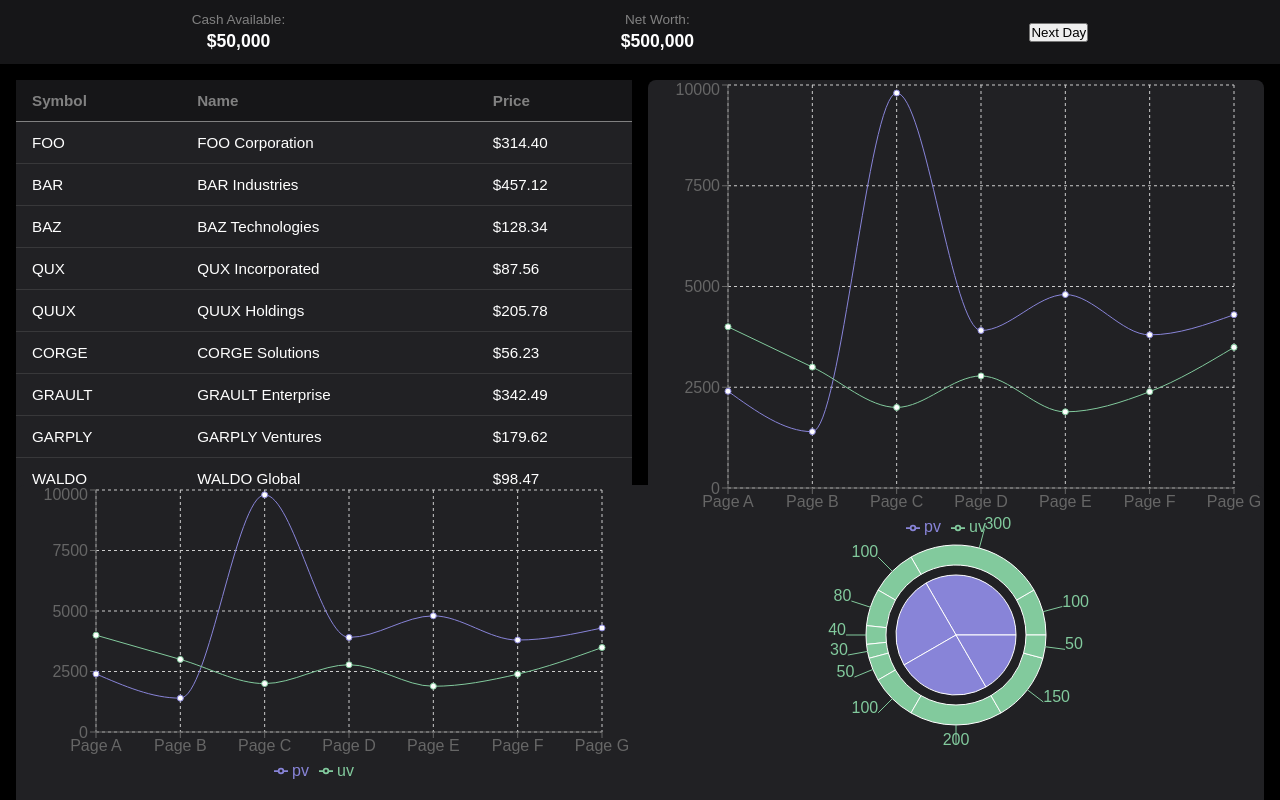
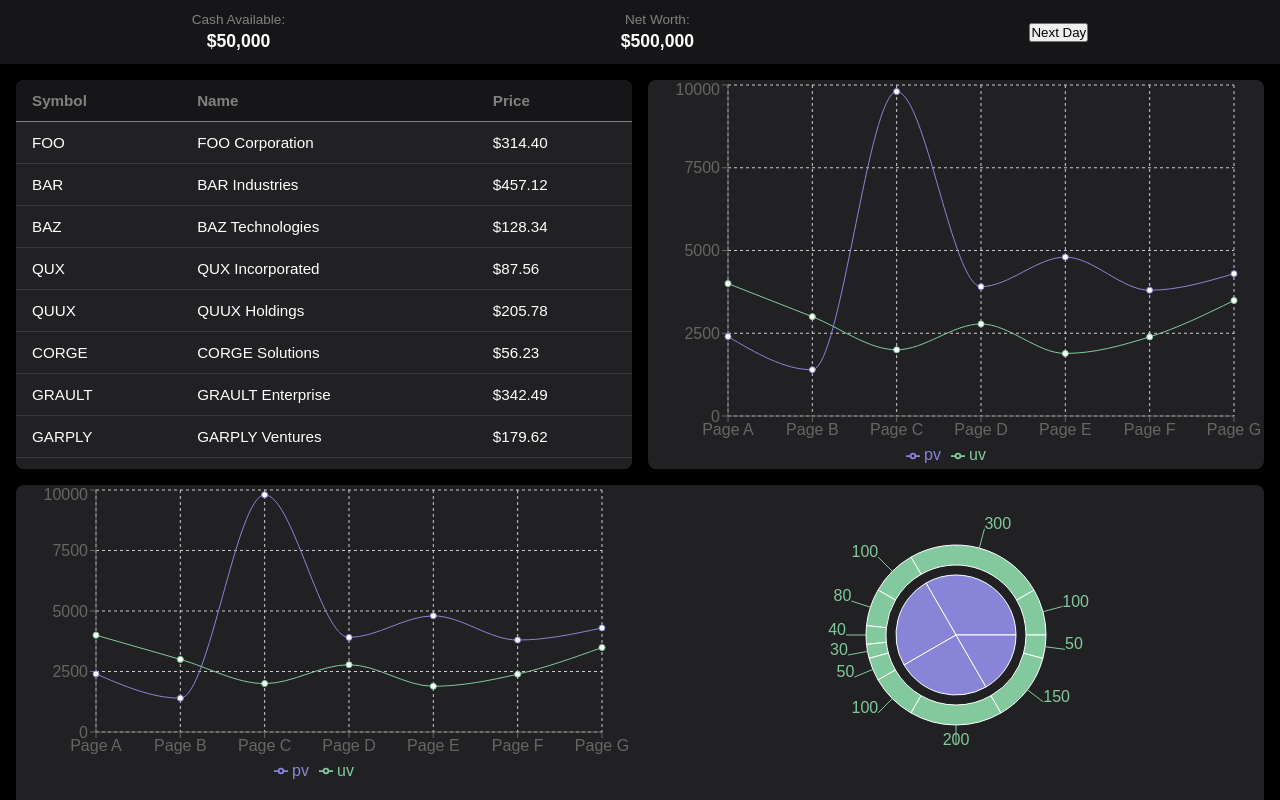
Before and after one commit to kevinsctfries/day-trader, a Next.js app: page /dashboard in a window 1280 px wide. Built offline with nearby package versions, Linux system fonts and the light colour scheme.

Commit message:
fix: prevent stocktable from overlapping other grid items and allow scrolling

```diff
--- a/src/app/components/StockTable/StockTable.module.scss
+++ b/src/app/components/StockTable/StockTable.module.scss
@@ -1,3 +1,7 @@
+.main {
+    max-height: 100%;
+    overflow-y: auto;
+
     .table {
         width: 100%;
         border-collapse: collapse;
@@ -35,3 +39,4 @@
             }
         }
     }
+}
--- a/src/app/components/StockTable/StockTable.tsx
+++ b/src/app/components/StockTable/StockTable.tsx
@@ -20,6 +20,7 @@ export default function StockTable() {
   }, []);
 
   return (
+    <div className={styles.main}>
       <table className={styles.table}>
         <thead>
           <tr>
@@ -38,5 +39,6 @@ export default function StockTable() {
           ))}
         </tbody>
       </table>
+    </div>
   );
 }
--- a/src/app/dashboard/page.module.scss
+++ b/src/app/dashboard/page.module.scss
@@ -21,6 +21,7 @@
             .right {
                 background-color: var(--card);
                 border-radius: 0.5rem;
+                overflow: hidden;
             }
         }
 
```
Lines whose indentation alone changed are shown as unchanged.
